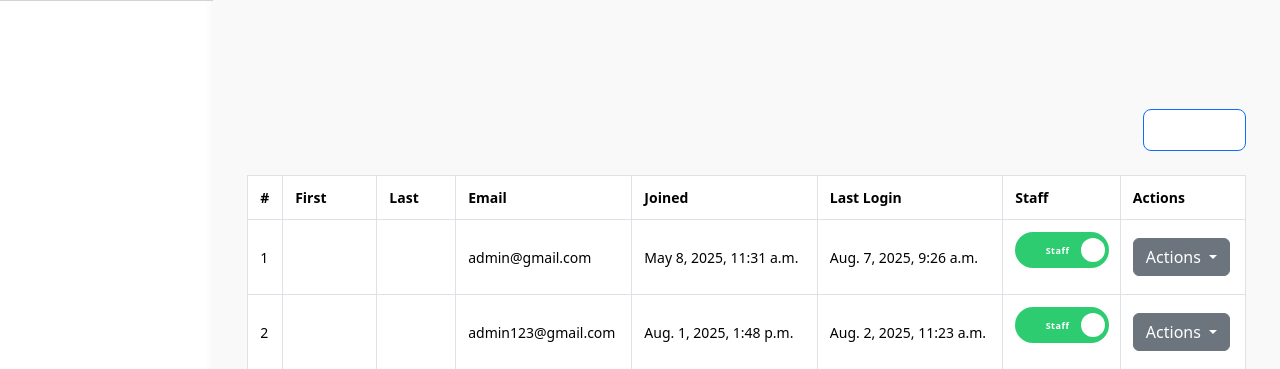
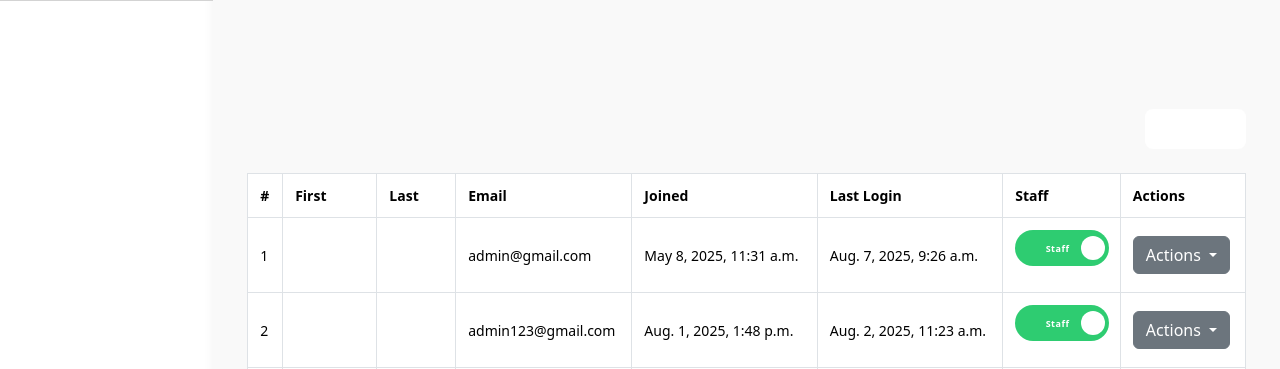
Before and after one commit to Asrifa-hassan/Billing-App, a Django app: template templates/staff.html in a window 1280 px wide. Shown: the part 819-1188 px from the top of the page. Run offline with Django 3.2, Linux system fonts and the light colour scheme; the template is opened without the code that fills it: values that come from a table or form of the project are taken from there, others are empty; data comes from the database, SQL or seed files in the repository; some libraries are stand-ins or nearby versions.

Commit message:
initial-commit

```diff
--- a/templates/staff.html
+++ b/templates/staff.html
@@ -29,11 +29,13 @@
     border-radius: 8px;
     padding: 8px 16px;
     font-weight: 500;
+    border:none;
   }
 
   .btn-product,
   .btn-add-product:hover {
     background-color: #566d85;
+      border: none;
   }
 
   .table {
```
